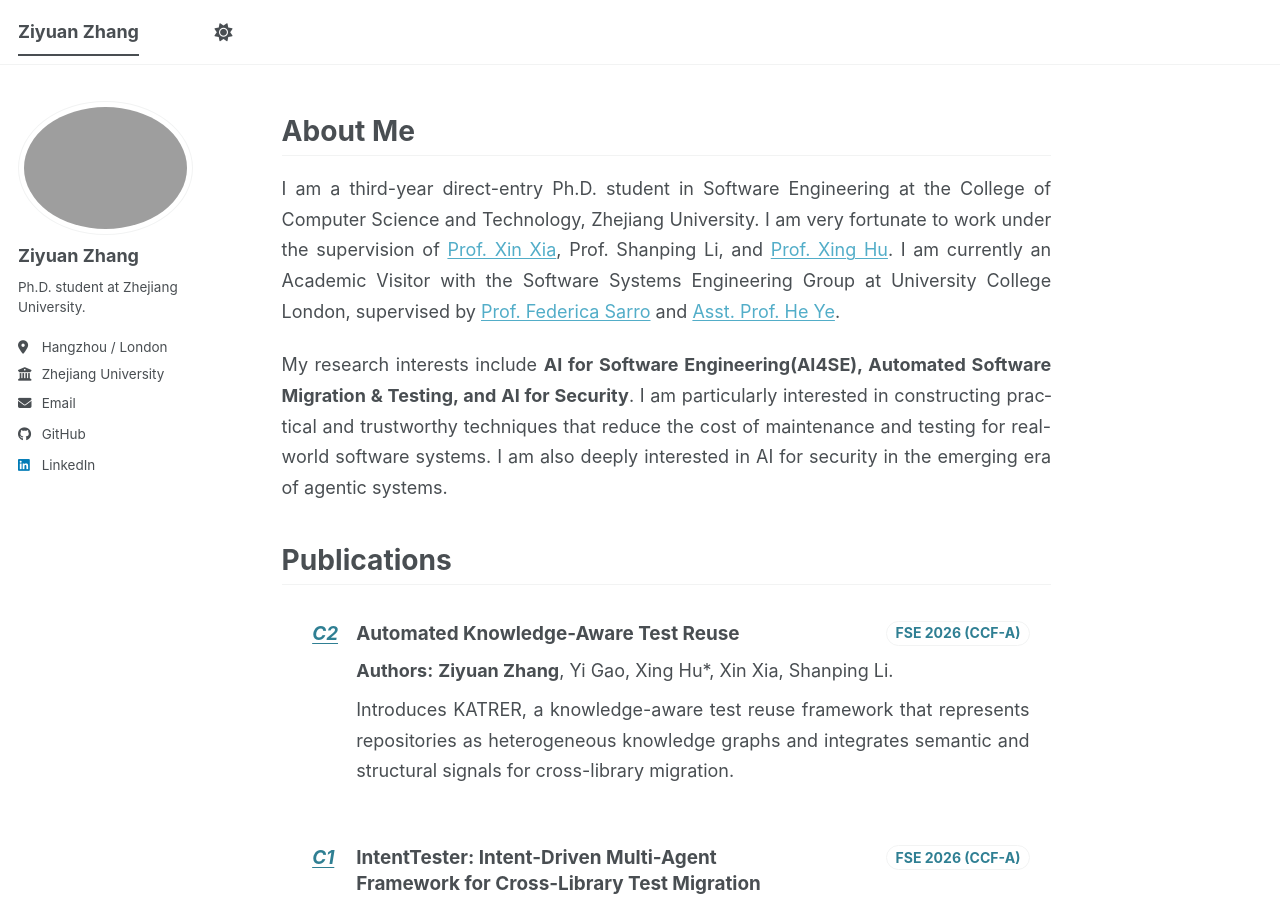
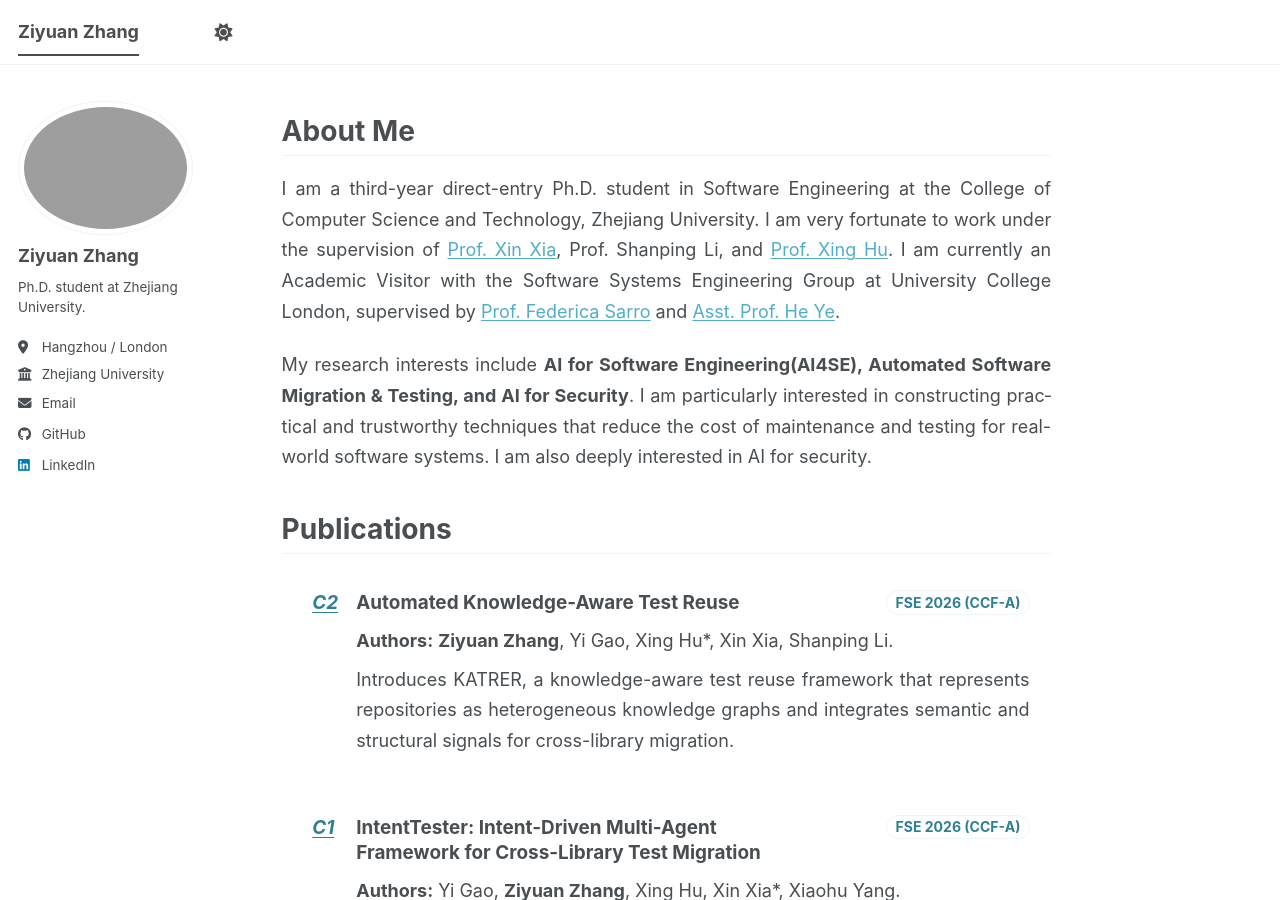
Before and after one commit to TinyyTomato/TinyyTomato.github.io, a Jekyll site: the page built from _pages/about.md, in a window 1280 px wide and 900 px high. Built offline with Jekyll 4.4.1, drawn with Linux system fonts in a browser that asks for light colours; a style sheet for code colours, icons or effects is not loaded.

Commit message:
Update research interests in about.md
Removed mention of 'in the emerging era of agentic systems' from research interests.

```diff
--- a/_pages/about.md
+++ b/_pages/about.md
@@ -11,7 +11,7 @@ redirect_from:
 
 I am a third-year direct-entry Ph.D. student in Software Engineering at the College of Computer Science and Technology, Zhejiang University. I am very fortunate to work under the supervision of [Prof. Xin Xia](https://xin-xia.github.io/), Prof. Shanping Li, and [Prof. Xing Hu](https://xing-hu.github.io/). I am currently an Academic Visitor with the Software Systems Engineering Group at University College London, supervised by [Prof. Federica Sarro](https://profiles.ucl.ac.uk/38657-federica-sarro) and [Asst. Prof. He Ye](https://heye.me/).
 
-My research interests include **AI for Software Engineering(AI4SE), Automated Software Migration & Testing, and AI for Security**. I am particularly interested in constructing practical and trustworthy techniques that reduce the cost of maintenance and testing for real-world software systems. I am also deeply interested in AI for security in the emerging era of agentic systems.
+My research interests include **AI for Software Engineering(AI4SE), Automated Software Migration & Testing, and AI for Security**. I am particularly interested in constructing practical and trustworthy techniques that reduce the cost of maintenance and testing for real-world software systems. I am also deeply interested in AI for security.
 
 # Publications
 
```
